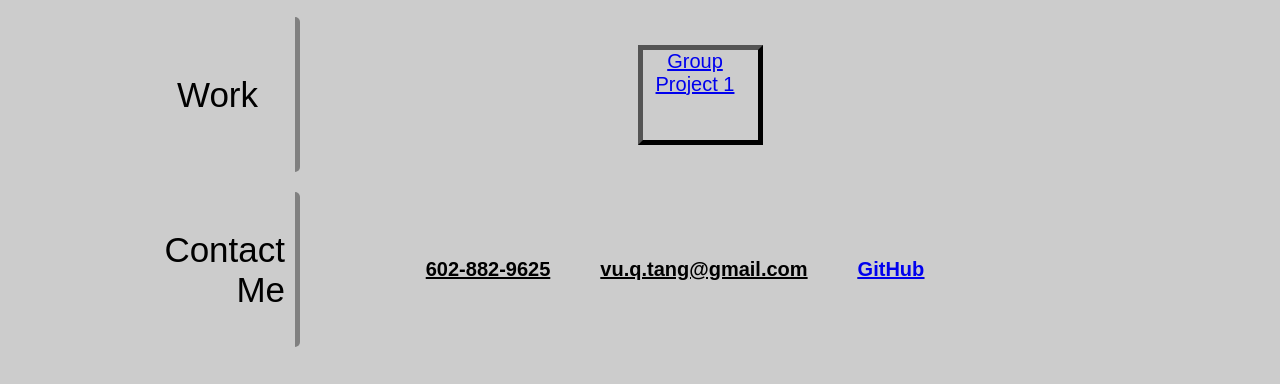
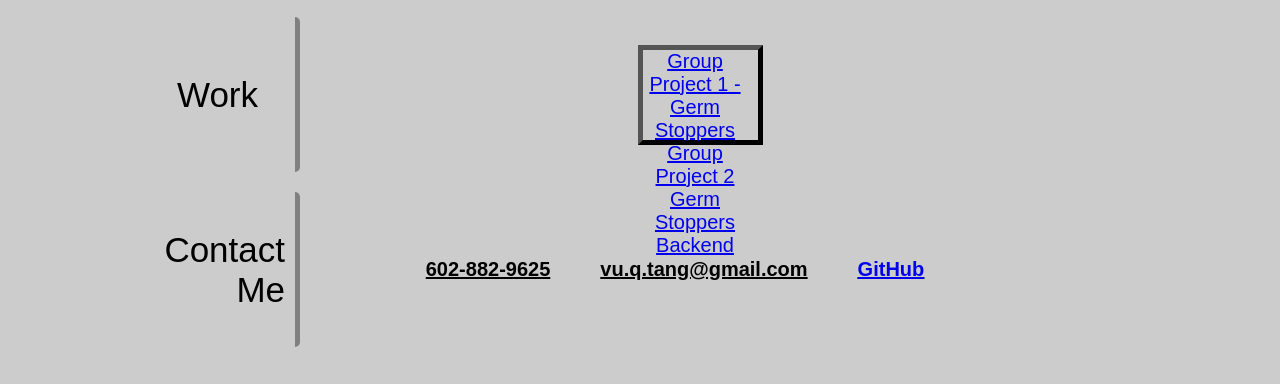
Before and after one commit to vutanguofa/challenge2final, a plain HTML site: page index.html in a window 1280 px wide. Shown: the part 822-1206 px from the top of the page. Drawn offline with Linux system fonts and the light colour scheme.

Commit message:
adding project 2

```diff
--- a/index.html
+++ b/index.html
@@ -37,7 +37,8 @@
                     <div id="work" class="grid-item item-3">Work</div>
                     <div class="grid-item item-4">
                         <div class="mywork">
-                            <a href="https://vutanguofa.github.io/group4_project1/" target="_blank">Group Project 1</a>
+                            <a href="https://vutanguofa.github.io/group4_project1/" target="_blank">Group Project 1 - Germ Stoppers</a>
+                            <a href="https://github.com/vutanguofa/germ-stoppers-backend" target="_blank">Group Project 2 Germ Stoppers Backend</a>
                         </div>
                     </div>
                     <!-- Contact Me Section-->
```
